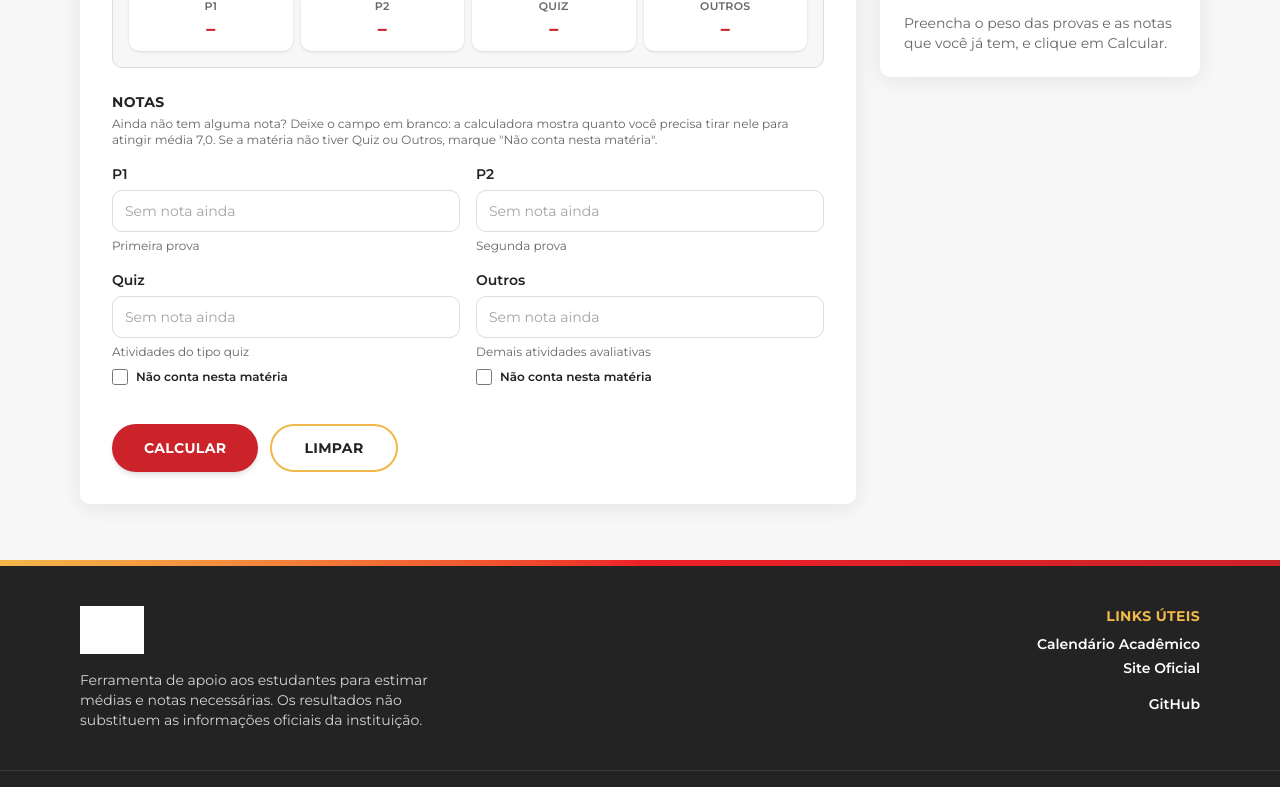
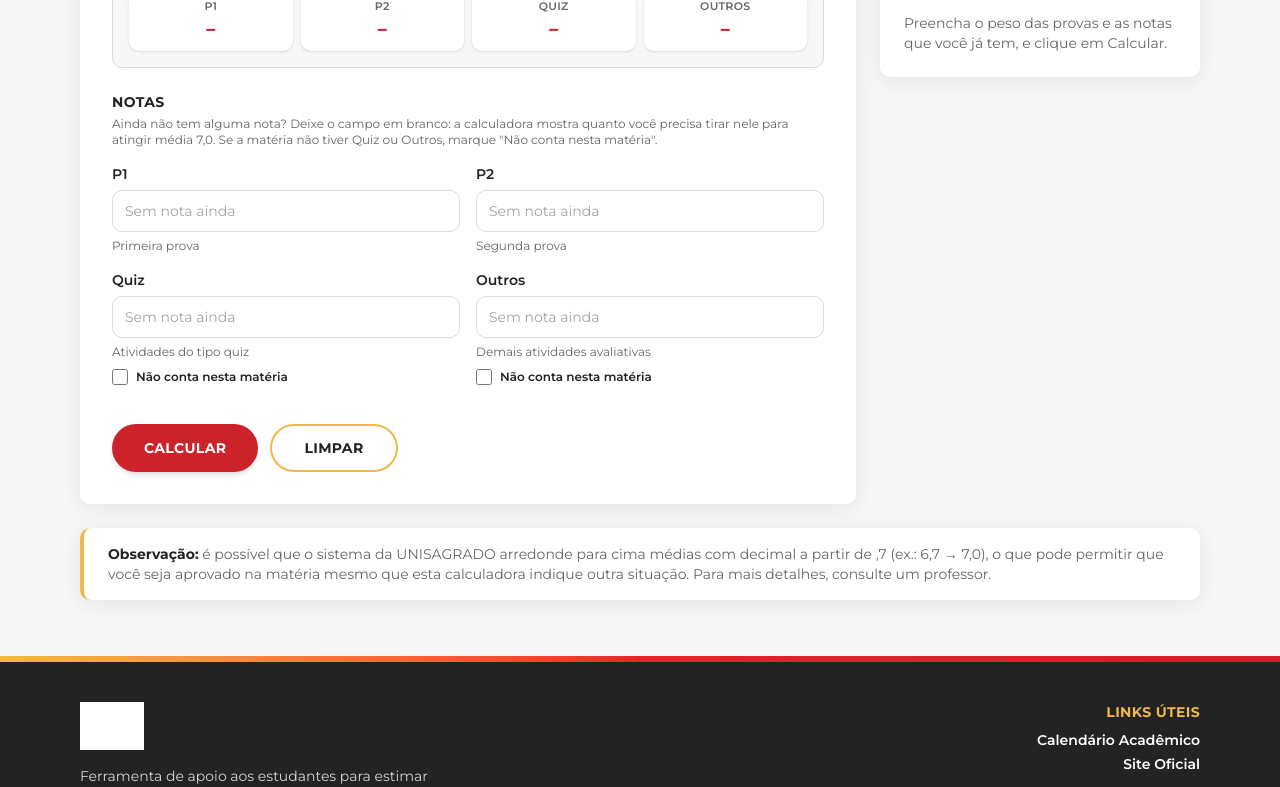
Before and after one commit to maathzzz/media-unisagrado, a Next.js app: page / in a window 1280 px wide. Shown: the part 728-1515 px from the top of the page. Built offline with nearby package versions, Linux system fonts and the light colour scheme; grey boxes are pictures that could not be loaded.

Commit message:
feat: add rounding disclaimer below semester average

```diff
--- a/src/components/calculadora/AbaMediaSemestre.tsx
+++ b/src/components/calculadora/AbaMediaSemestre.tsx
@@ -97,6 +97,7 @@ export default function AbaMediaSemestre({
   }
 
   return (
+    <div className="space-y-6">
       <div className="grid gap-6 lg:grid-cols-[1fr_320px]">
         <form noValidate onSubmit={enviar} className="rounded-[10px] bg-white p-5 shadow-card sm:p-8">
           <h2 className="text-lg font-bold text-brand-dark">Média do semestre</h2>
@@ -203,6 +204,26 @@ export default function AbaMediaSemestre({
           />
         )}
       </div>
+
+      <ObservacaoArredondamento />
+    </div>
+  );
+}
+
+/** Aviso sobre o arredondamento que o sistema da UNISAGRADO pode aplicar. */
+function ObservacaoArredondamento() {
+  return (
+    <aside
+      aria-label="Observação sobre arredondamento"
+      className="rounded-[10px] border-l-4 border-brand-gold bg-white p-4 text-sm text-muted shadow-card sm:px-6"
+    >
+      <p>
+        <strong className="font-bold text-brand-dark">Observação:</strong> é possível que o
+        sistema da UNISAGRADO arredonde para cima médias com decimal a partir de ,7 (ex.: 6,7 →
+        7,0), o que pode permitir que você seja aprovado na matéria mesmo que esta calculadora
+        indique outra situação. Para mais detalhes, consulte um professor.
+      </p>
+    </aside>
   );
 }
 
```
Lines whose indentation alone changed are shown as unchanged.
